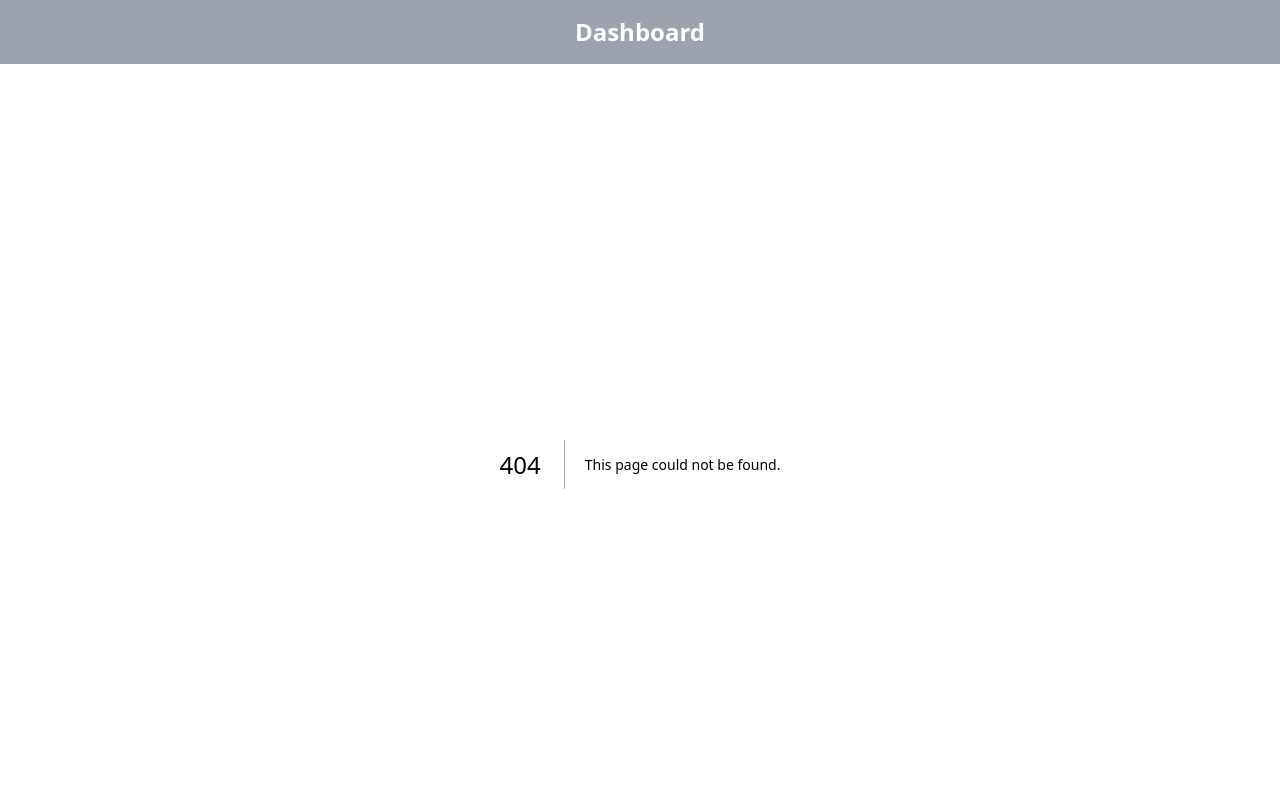
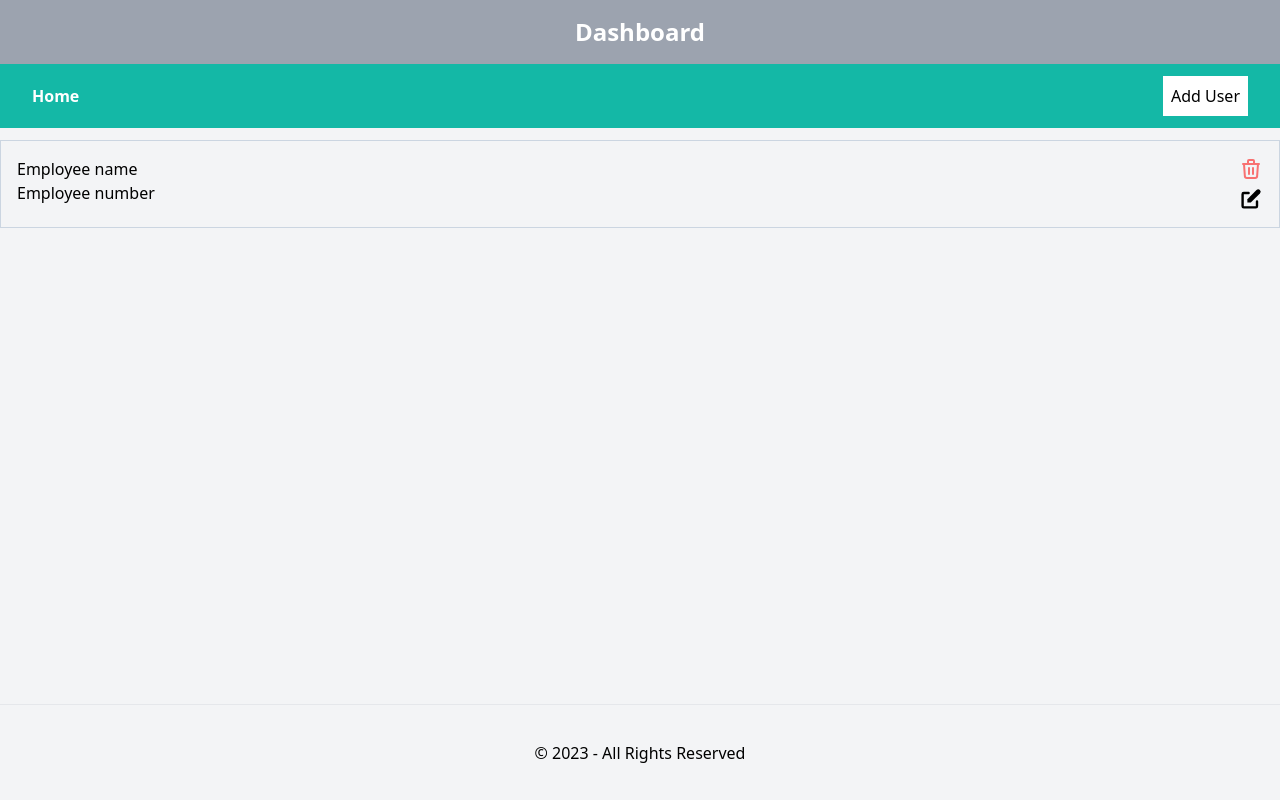
Before and after one commit to collinskrotich/sfc_access_management, a Next.js app: page /users in a window 1280 px wide. Before the commit this address had no page. Shown: the top 800 px of the page. Built offline with nearby package versions, Linux system fonts and the light colour scheme.

Commit message:
Added user list and buttons

```diff
--- /dev/null
+++ b/app/users/page.jsx
@@ -0,0 +1,19 @@
+import UserList from '@/components/UserList'
+import Link from 'next/link'
+import React from 'react'
+
+const Users = () => {
+  return (
+    <>
+    <nav className='flex justify-between items-center bg-teal-500 px-8 py-3'>
+      <Link className='text-white font-bold' href={"/"}>Home</Link>
+      <Link className="bg-white p-2" href={"/addUser"}>Add User</Link>
+    </nav>
+      <div>
+        <UserList/>
+      </div>
+    </>
+  )
+}
+
+export default Users
--- a/components/Header.jsx
+++ b/components/Header.jsx
@@ -1,9 +1,10 @@
+import Link from 'next/link'
 import React from 'react'
 
 const Header = () => {
   return (
-    <header className='bg-gray-400 text-white p-4'>
-      <h1 className='text-2xl font-semibold px-24 text-center'>Dashboard</h1>
+    <header className='bg-gray-400 text-white p-4 text-center'>
+      <Link className='text-2xl font-semibold' href={"/"}>Dashboard</Link>
   </header>
   )
 }
--- /dev/null
+++ b/components/RemoveBtn.jsx
@@ -0,0 +1,13 @@
+import React from 'react';
+import { HiOutlineTrash } from 'react-icons/hi';
+
+function RemoveBtn() {
+  return (
+    <button className='text-red-400'>
+        <HiOutlineTrash size={24}/>
+    </button>
+    )
+
+}
+
+export default RemoveBtn
--- a/components/Sidebar.jsx
+++ b/components/Sidebar.jsx
@@ -18,6 +18,7 @@ import {BsFillBuildingsFill} from "react-icons/bs";
 import { CgProfile} from "react-icons/cg";
 import { FaRegComments} from "react-icons/fa";
 import { BiMessageSquareDots } from "react-icons/bi";
+import Link from 'next/link';
 
 export const Sidebar = () => {
   return (
@@ -47,12 +48,12 @@ export const Sidebar = () => {
                             </h3>
                         </div>
 
-                        <div className='flex mb-2 justify-start items-center gap-4 pl-5 hover:bg-gray-900 p-2 rounded-md group cursor-pointer hover:shadow-lg m-auto'>
+                        <Link href={"/users"} className='flex mb-2 justify-start items-center gap-4 pl-5 hover:bg-gray-900 p-2 rounded-md group cursor-pointer hover:shadow-lg m-auto'>
                             <CgProfile className='text-2xl text-gray-600 group-hover:text-white' />
-                            <h3 className='text-base text-gray-600 group-hover:text-white font-semibold'>
+                            <h1 className='text-base text-gray-600 group-hover:text-white font-semibold'>
                                 Users
-                                </h3>
-                        </div>
+                            </h1>
+                        </Link>
 
                         <div className='flex mb-2 justify-start items-center gap-4 pl-5 hover:bg-gray-900 p-2 rounded-md group cursor-pointer hover:shadow-lg m-auto'>
                             <MdOutlineAnalytics className='text-2xl text-gray-600 group-hover:text-white' />
--- /dev/null
+++ b/components/UserList.jsx
@@ -0,0 +1,26 @@
+import React from 'react'
+import RemoveBtn from './RemoveBtn'
+import {HiPencilAlt} from 'react-icons/hi'
+import Link from 'next/link'
+
+
+function UserList() {
+  return (
+    <>
+    <div className='p-4 border border-slate-300 my-3 flex justify-between gap-5'>
+        <div>
+            <h2>Employee name</h2>
+            <div>Employee number</div>
+            </div>
+        <div>
+            <RemoveBtn/>
+            <Link href={'/editUser/123'}>
+                <HiPencilAlt size={24}/>
+            </Link>
+            </div>
+    </div>
+    </>
+  )
+}
+
+export default UserList
```
